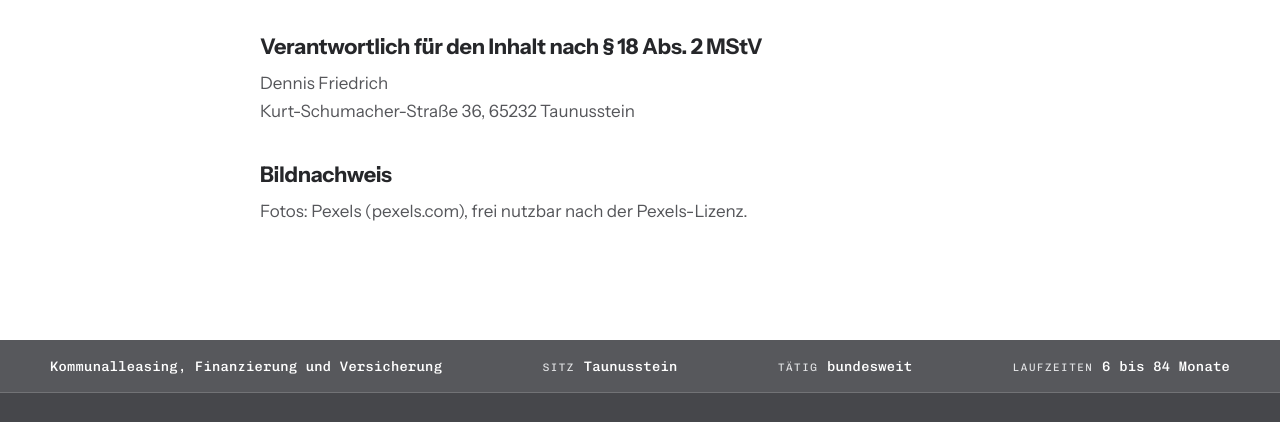
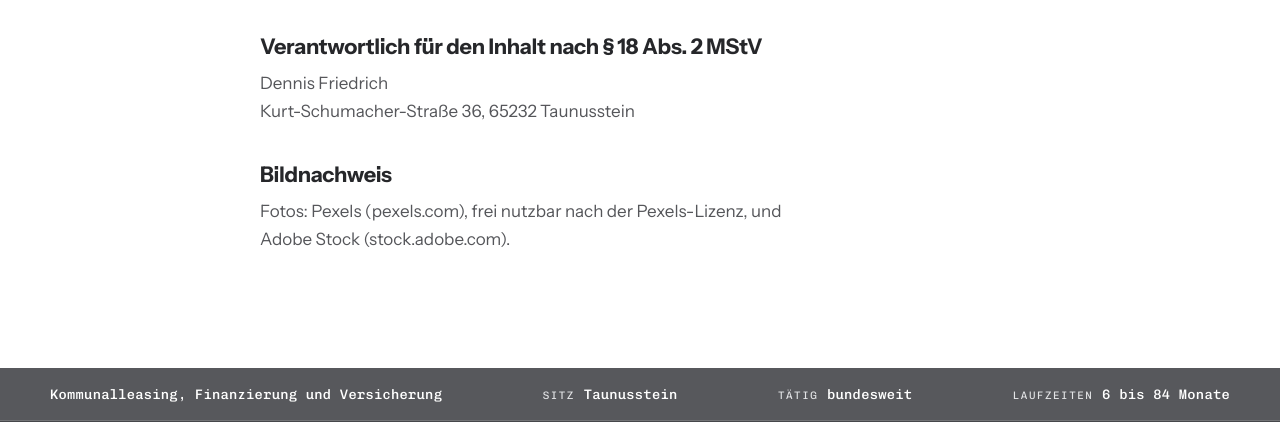
Before and after one commit to nxm-dw/lv-kommunal-leasing-vorschau, a plain HTML site: page impressum.html in a window 1280 px wide. Shown: the part 1061-1483 px from the top of the page. Drawn offline with Linux system fonts and the light colour scheme.

Commit message:
Kommunalleasing: Kehrmaschine (Adobe Stock, vorerst mit Wasserzeichen) als Hero
Co-Authored-By: Claude Opus 5.5 <noreply@anthropic.com>

```diff
--- a/impressum.html
+++ b/impressum.html
@@ -52,7 +52,7 @@
     <h2>Verantwortlich für den Inhalt nach § 18 Abs. 2&nbsp;MStV</h2>
     <p>Dennis Friedrich<br>Kurt-Schumacher-Straße 36, 65232&nbsp;Taunusstein</p>
     <h2>Bildnachweis</h2>
-    <p>Fotos: Pexels (pexels.com), frei nutzbar nach der&nbsp;Pexels-Lizenz.</p>
+    <p>Fotos: Pexels (pexels.com), frei nutzbar nach der Pexels-Lizenz, und Adobe Stock&nbsp;(stock.adobe.com).</p>
   </div>
 </section>
 
```
Also changed, not shown: kommunalleasing.html (+1 -1 lines), assets/img/kehrmaschine-herbst-klein.jpg (added), assets/img/kehrmaschine-herbst-klein.webp (added), assets/img/kehrmaschine-herbst.jpg (added), assets/img/kehrmaschine-herbst.webp (added), assets/img/pritsche-stadtbetrieb-klein.jpg (deleted), assets/img/pritsche-stadtbetrieb-klein.webp (deleted), assets/img/pritsche-stadtbetrieb.jpg (deleted), assets/img/pritsche-stadtbetrieb.webp (deleted).
